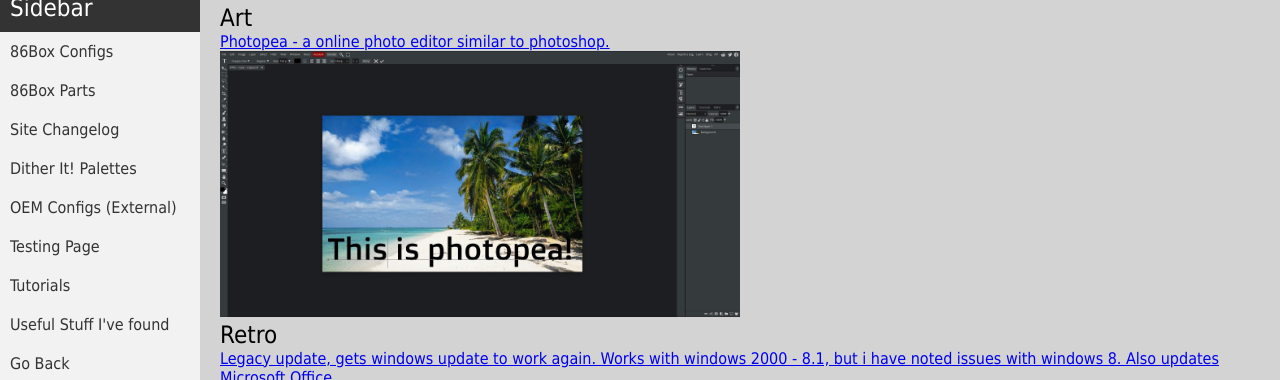
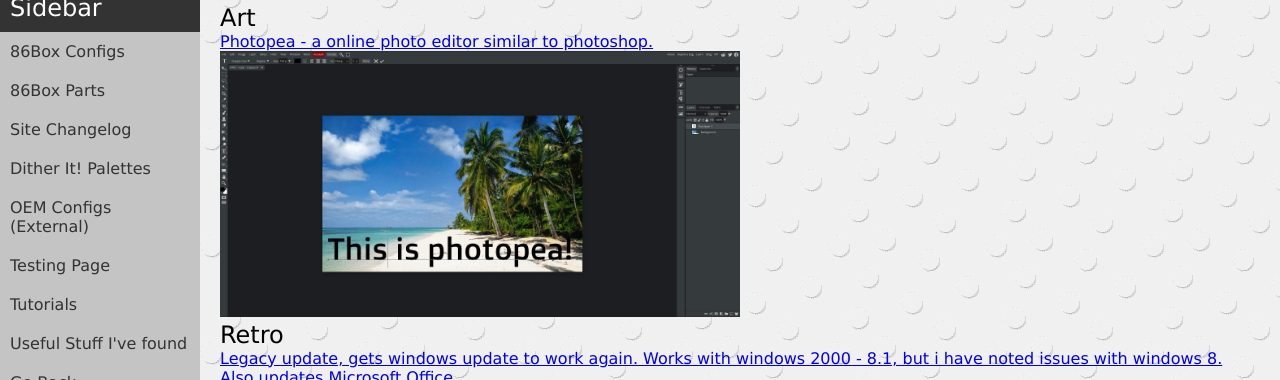
Before and after one commit to tranquilcarbon/tranquilcarbon.github.io, a plain HTML site: page Pages/Useful.html in a window 1280 px wide. Shown: the part 54-434 px from the top of the page. Drawn offline with Linux system fonts and the light colour scheme.

Commit message:
Added a new background, small CSS tweaks

```diff
--- a/styles.css
+++ b/styles.css
@@ -1,6 +1,7 @@
 body{
   font-family: Tahoma, Geneva, Verdana, sans-serif;
-  background-color: lightgray;
+  background-image: url("g_dots.gif");
+  background-color: #B9B9B9; /* Fallback incase the Backgrounds URL is gone */
 
 }
 h1,h2,h3,h4,h5,h6{
@@ -47,7 +48,7 @@
 /* Styling the sidebar */
 .sidebar {
   width: 200px;
-  background-color: #f2f2f2;
+  background-color: #c4c4c4;
   height: 100%; /* Take up full height */
   display: flex;
   flex-direction: column;
--- a/stylesheet.css
+++ b/stylesheet.css
@@ -1,6 +1,7 @@
 body{
-    font-family: Tahoma, Geneva, Verdana, sans-serif;
-    background-color: lightgray;
+  font-family: Verdana, Geneva, Tahoma, sans-serif;
+  background-image: url("g_dots.gif");
+  background-color: #B9B9B9; /* Fallback incase the Backgrounds URL is gone */
 
 }
 h1,h2,h3,h4,h5,h6{
@@ -25,6 +26,7 @@
 td {
   font-family:'Courier New', Courier, monospace;
 }
+
 /* Sidebar */
 /* Resetting default margin and padding for all elements */
 html, body, div, h1, h2, ul, li, a {
@@ -40,13 +42,13 @@
 /* Styling the container */
 .container {
   display: flex;
-  height: auto;  /* Ensure full height */
+  height: 100%; /* Ensure full height */
 }
 
 /* Styling the sidebar */
 .sidebar {
   width: 200px;
-  background-color: #f2f2f2;
+  background-color: #c4c4c4;
   height: 100%; /* Take up full height */
   display: flex;
   flex-direction: column;
```
Also changed, not shown: g_dots.gif (added). Lines whose indentation alone changed are shown as unchanged.
